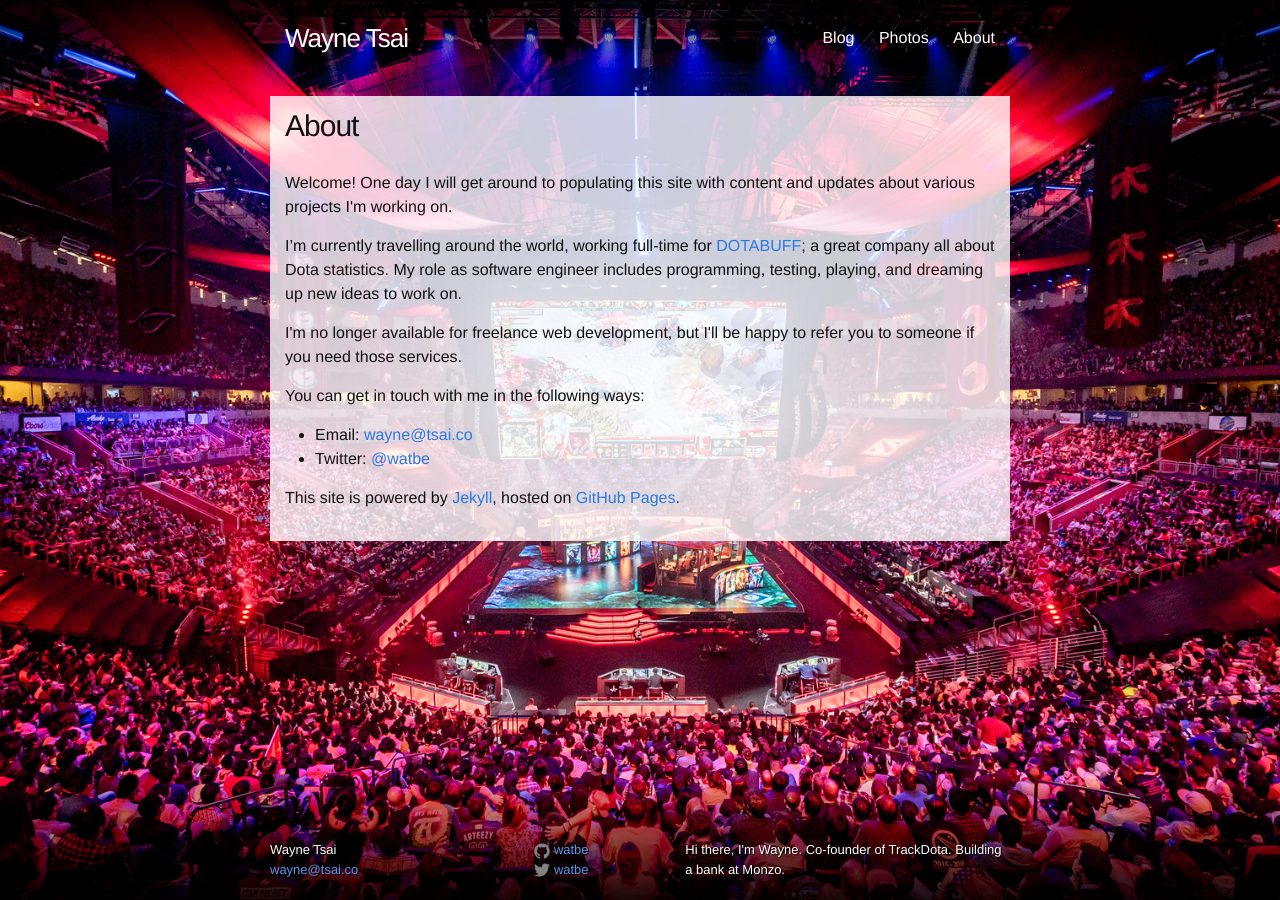
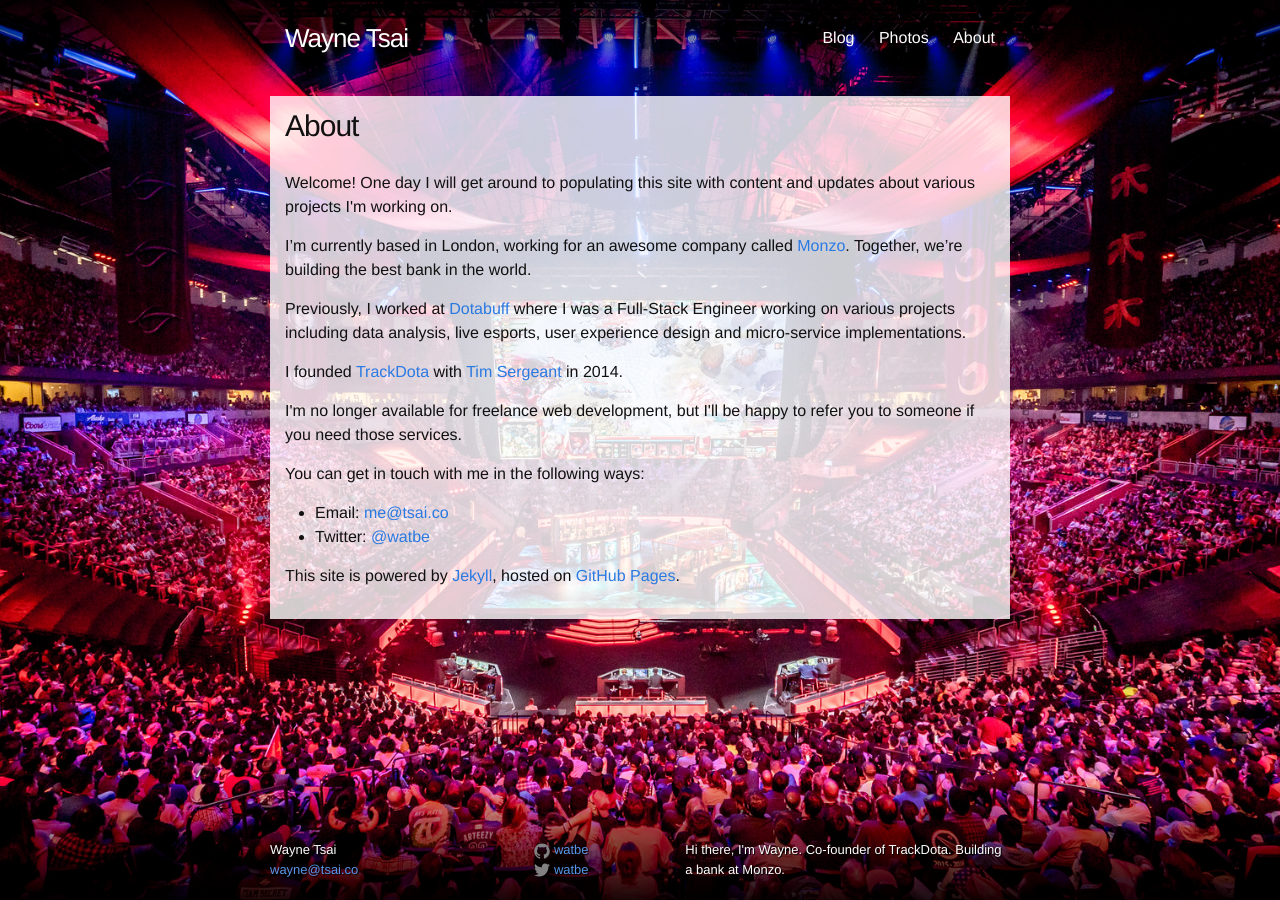
Before and after one commit to watbe/watbe.github.io, a Jekyll site: the page built from about.md, in a window 1280 px wide. Built offline with Jekyll 4.4.1, drawn with Linux system fonts in a browser that asks for light colours.

Commit message:
Update about.md

```diff
--- a/about.md
+++ b/about.md
@@ -7,16 +7,20 @@ permalink: /about/
 Welcome! One day I will get around to populating this site with content
 and updates about various projects I\'m working on.
 
-I'm currently travelling around the world, working full-time for [DOTABUFF](http://www.dotabuff.com/pages/about);
-a great company all about Dota statistics. My role as software engineer includes programming,
-testing, playing, and dreaming up new ideas to work on.
+I'm currently based in London, working for an awesome company called [Monzo](https://www.monzo.com).
+Together, we're building the best bank in the world.
+
+Previously, I worked at [Dotabuff](https://www.dotabuff.com) where I was a Full-Stack Engineer working
+on various projects including data analysis, live esports, user experience design and micro-service implementations.
+
+I founded [TrackDota](https://www.trackdota.com) with [Tim Sergeant](https://www.timsergeant.com) in 2014.
 
 I\'m no longer available for freelance web development, but I\'ll be happy to
 refer you to someone if you need those services.
 
 You can get in touch with me in the following ways:
 
-* Email: [wayne@tsai.co](mailto:wayne@tsai.co)
+* Email: [me@tsai.co](mailto:me@tsai.co)
 * Twitter: [@watbe](http://twitter.com/watbe)
 
 This site is powered by [Jekyll](http://jekyllrb.com/), hosted on [GitHub Pages](https://pages.github.com/).
```
